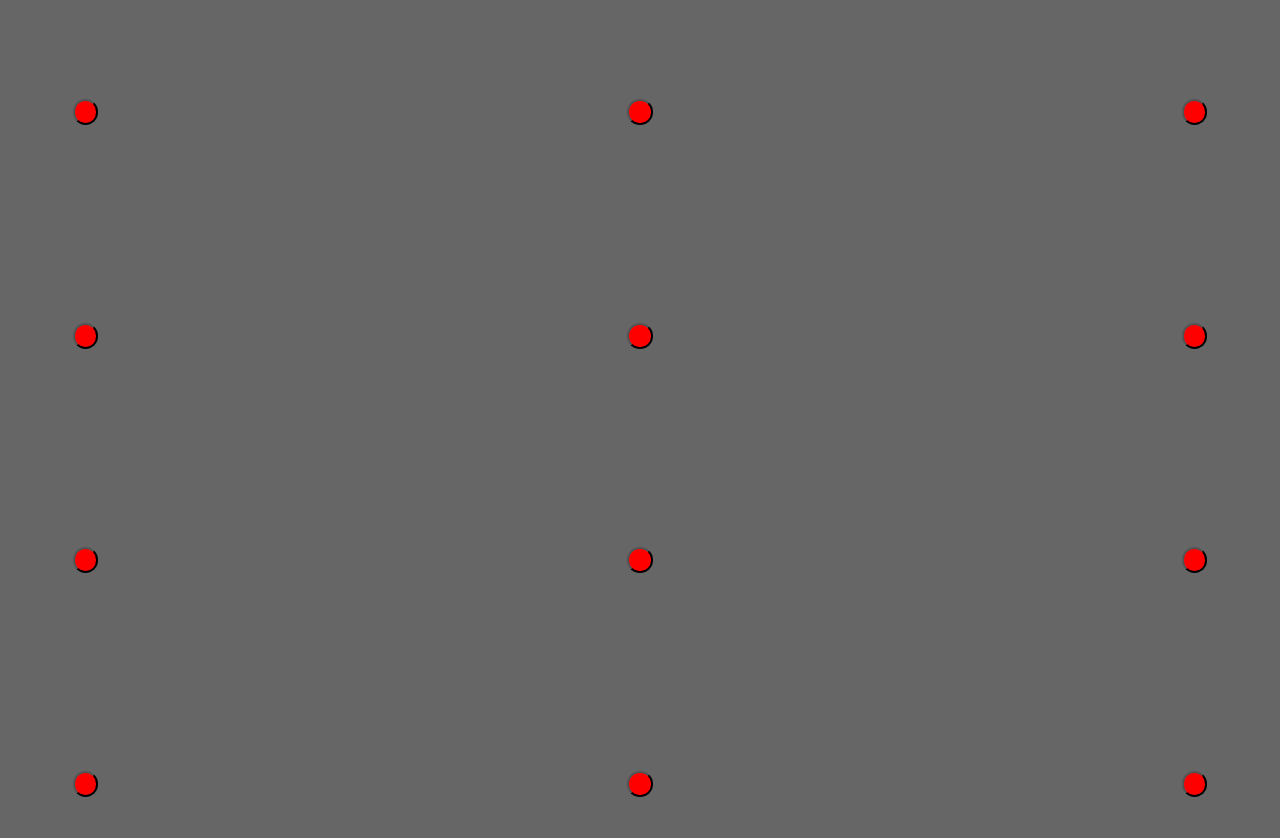
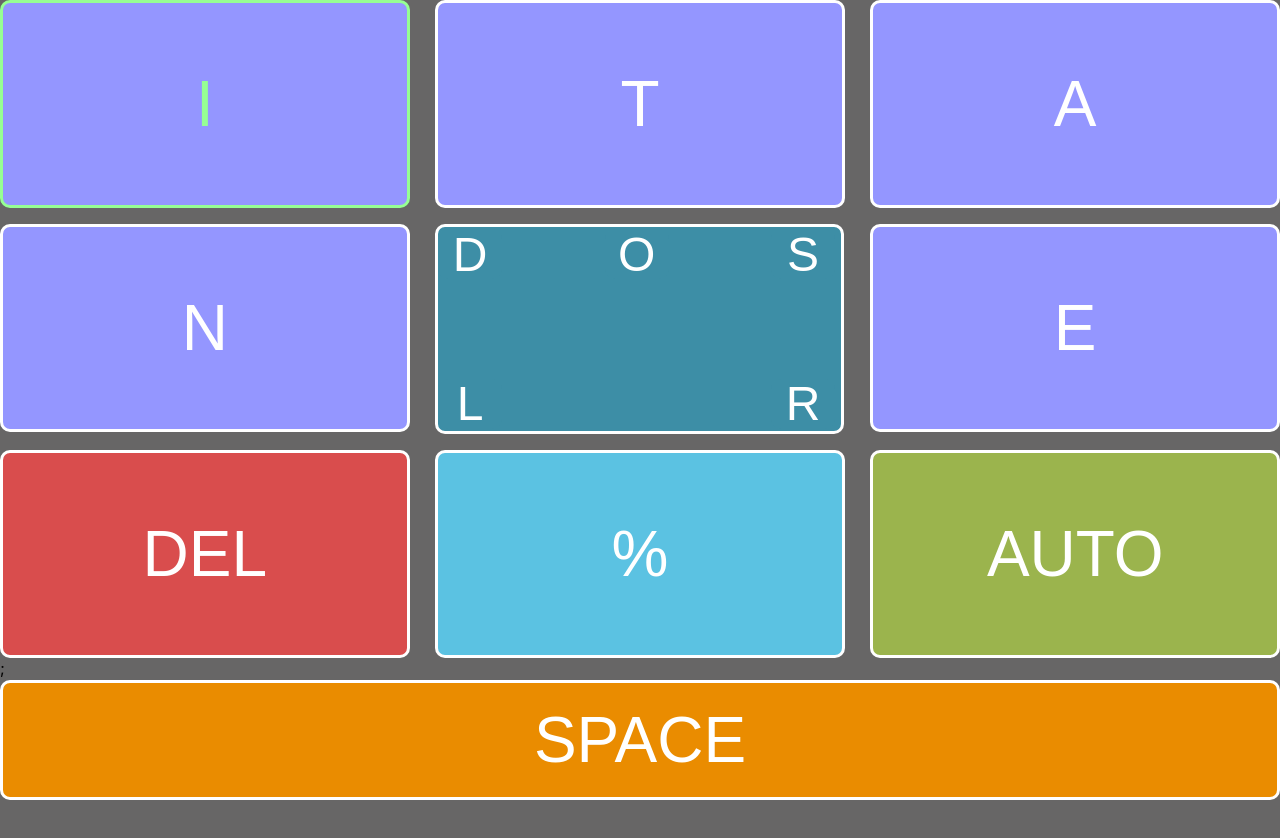
Before and after one commit to Spectre0911/Gaze-Based-LLM-Keyboard, a React (Create React App) app in the folder keyboard-app/: page / in a window 1280 px wide. Shown: the top 838 px of the page. After the commit the page ends 800 px from the top, so only its background shows below. Built offline with nearby package versions, Linux system fonts and the light colour scheme.

Commit message:
Minor upgrades

```diff
--- a/keyboard-app/src/App.css
+++ b/keyboard-app/src/App.css
@@ -5,7 +5,7 @@
   --button-min-height: 50px;
   --button-radius: 10px;
   --button-border: 0.25vw solid white;
-  --purple: #9496ff;
+  --purple: #ff9496;
   --light-blue: #9496ff;
   --dark-blue: #3d8ea6;
   --green: #00d1a0;
@@ -141,3 +141,18 @@ body {
   justify-items: center;
   align-items: center;
 }
+
+.calibration-container {
+  position: relative;
+  width: 100%;
+  height: 100%;
+}
+
+.calibration-dot {
+  position: absolute;
+  width: 20px; /* adjust size as needed */
+  height: 20px;
+  background-color: red; /* adjust color as needed */
+  border-radius: 50%;
+  cursor: pointer;
+}
--- a/keyboard-app/src/App.js
+++ b/keyboard-app/src/App.js
@@ -78,6 +78,7 @@ function App({ pred }) {
   const [lookingAt, setLookingAt] = useState("");
   const [buttons, setButtons] = useState([]);
   const [selected, setSelected] = useState(Array(10).fill(false));
+  const [selectedLetter, setSelectedLetter] = useState("");
 
   const allStates = [lightBlueStates, darkBlueStates];
   const zippedStates = twoDimZip(lightBlueStates, darkBlueStates);
@@ -126,6 +127,23 @@ function App({ pred }) {
   };
 
   useEffect(() => {
+    const handleSpaceBar = () => {
+      onDepress(selectedLetter);
+    };
+    const handleKeyDown = (event) => {
+      if (event.code === "Space") {
+        handleSpaceBar();
+      }
+    };
+
+    window.addEventListener("keydown", handleKeyDown);
+
+    return () => {
+      window.removeEventListener("keydown", handleKeyDown);
+    };
+  }, [selectedLetter]);
+
+  useEffect(() => {
     const letter = findLetterForPoint(pred, coordinateMap);
     setLookingAt(letter);
     // Highlight the letter on the keyboard
@@ -133,8 +151,8 @@ function App({ pred }) {
       setSelected((_) => {
         const newSelected = Array(10).fill(false);
         const index = letterIndexMap[letter];
-        console.log(index);
         newSelected[index] = true;
+        setSelectedLetter(letter);
         return newSelected;
       });
     }
@@ -147,6 +165,43 @@ function App({ pred }) {
     }));
   };
 
+  // WHEN SPACE BUTTON IS DEPRESSED
+  const onSpace = async () => {
+    console.log("Searching for: " + currentWord);
+    console.log("Current sentence: " + currentSentence);
+    var nextState = 1;
+    // Send currentWord to the backend
+    if (currentState === 0) {
+      try {
+        const response = await sendDataToFlask({
+          currentWord: currentWord,
+          currentSentence: currentSentence,
+        });
+        console.log("Response recieved");
+        console.log("Response from backend:", response);
+        setCurrentWordChoices([currentWord, ...response[1]]);
+        if (response[1].length === 1) {
+          setCurrentWord(response[1][0].toUpperCase());
+          setRightArrowCount(1);
+          nextState = 2;
+        }
+      } catch (error) {
+        console.error("Error sending word to backend:", error);
+      }
+      // Append space to current sentence
+      setCurrentState(nextState);
+    } else if (currentState === 1 || currentState === 2) {
+      setCurrentSentence([...allWords, currentWord].join(" "));
+      setCurrentState(3);
+      setAllWords([]);
+      setCurrentWord("");
+    } else if (currentState === 3) {
+      setCurrentSentence("");
+      setCurrentState(0);
+    }
+  };
+
+  // WHEN RIGHT ARROW IS CLICKED
   const onRightArrow = () => {
     if (rightArrowCount < currentWordChoices.length - 1) {
       setCurrentWord(currentWordChoices[rightArrowCount + 1].toUpperCase());
@@ -161,6 +216,7 @@ function App({ pred }) {
     }
   };
 
+  // WHEN LEFT ARROW IS CLICKED
   const onLeftArrow = () => {
     if (rightArrowCount === 1) {
       setCurrentState(1);
@@ -174,41 +230,52 @@ function App({ pred }) {
     setRightArrowCount(rightArrowCount - 1);
   };
 
+  // WHEN SWITCH IS CLICKED
+  const onSwitch = () => {
+    setRightArrowCount(0);
+    setCoordinateMap({});
+
+    if (currentState !== 0) {
+      setAllWords([...allWords, currentWord]);
+      setCurrentWord("");
+    }
+
+    setSwitchFace((prevSwitchFace) => (prevSwitchFace === 1 ? 0 : 1));
+    setButtonClass((prevClass) =>
+      prevClass === "light-blue-button"
+        ? "dark-blue-button"
+        : "light-blue-button"
+    );
+    if (currentState !== 0) {
+      setCurrentState(0);
+    }
+  };
+
+  // WHEN ANY TRIGGER IS DEPRESSED
   const onDepress = (label) => {
+    console.log(label);
     // RESET RIGHT ARROW CLICKS
     setRightArrowCount(0);
-
-    // // WHEN BACKSPACE IS PRESSED
-    // if (label === "DEL") {
-    //   // REMOVE LAST CHARACTER FROM RELEVANT STATES
-    //   // if (currentSentence.length > 0) {
-    //   //   setCurrentSentence(currentSentence.slice(0, -1));
-    //   // }
-    //   if (currentWord.length > 0) {
-    //     setCurrentWord(currentWord.slice(0, -1));
-    //   }
-    //   // IF CURRENT WORD IS EMPTY
-    //   else {
-    //     // IF THERE ARE STILL WORDS IN THE SENTENCE
-    //     if (allWords.l`ength > 0) {
-    //       // GET THE LAST WORD FROM THE LIST OF WORDS
-    //       var lastWord = allWords[allWords.length - 1];
-    //       // REMOVE THE LAST WORD FROM THE LIST OF WORDS
-    //       setAllWords(allWords.slice(0, -1));
-    //       // SET THE CURRENT WORD TO THE PREVIOUS WORD
-    //       setCurrentWord(lastWord);
-    //     }
-    //   }
-
-    //   console.log(currentWord);
-    // }
-
-    // WHEN A CHARACTER IS TYPED
-    if (label != "DEL") {
+    if (label === "DEL") {
+      if (currentWord.length > 0) {
+        setCurrentWord(currentWord.slice(0, -1));
+      } else {
+        if (allWords.length > 0) {
+          var lastWord = allWords[allWords.length - 1];
+          setAllWords(allWords.slice(0, -1));
+          setCurrentWord(lastWord);
+        }
+      }
+    } else if (label === "+") {
+      onSwitch();
+    } else if (label === "SPACE") {
+      console.log("SPACE");
+      onSpace();
+    } else if (label == "AUTO") {
+    } else {
       // IF RETURNING FROM A SPACE
       if (currentState != 0) {
         // WRITE THE CURRENT WORD TO THE LIST OF WORDS
-        setCurrentSentence(currentSentence + currentWord);
         setAllWords([...allWords, currentWord]);
         // OVERWRITE THE CURRENT WORD
         setCurrentWord(label);
@@ -220,8 +287,6 @@ function App({ pred }) {
     // ENSURE THAT WE ARE IN BASE STATE AFTER TYPING ANY CHARACTER
     setCurrentState(0);
   };
-
-  // console.log(zippedStates);
 
   // Initially create the buttons
   useEffect(() => {
@@ -236,25 +301,21 @@ function App({ pred }) {
             key="Switch"
             buttonClass={getOppositeColor(buttonClass)}
             buttonLabels={allStates[switchFace === 0 ? 1 : 0][0]}
-            currentWord={lookingAt}
-            setRightArrowCount={setRightArrowCount}
-            setCurrentSentence={setCurrentSentence}
-            setAllWords={setAllWords}
-            setCurrentWord={setCurrentWord}
-            setSwitchFace={setSwitchFace}
-            setButtonClass={setButtonClass}
-            setCurrentState={setCurrentState}
-            currentState={currentState}
-            currentSentence={currentSentence}
-            allWords={allWords}
-            setCoordinateMap={setCoordinateMap}
+            currentWord={currentWord}
+            onSwitch={onSwitch}
             sendCoords={updateCoords}
             selected={selected[i]}
           />
         );
       }
 
-      const { className, onClick, flip } = getButtonConfig(frontLabel);
+      let strokeLabel = frontLabel;
+
+      if (switchFace === 1) {
+        strokeLabel = backLabel;
+      }
+
+      const { className, onClick, flip } = getButtonConfig(strokeLabel);
 
       return (
         <TriggerButton
@@ -271,14 +332,13 @@ function App({ pred }) {
     });
 
     setButtons(buttons);
-  }, [switchFace, lookingAt]);
+  }, [switchFace, currentWord, currentState, lookingAt]);
 
   return (
     <div>
       <div className="grid-container">{buttons}</div>
-      <SpaceTriggerButton
+      <TriggerButton
         className={spaceClassName}
-        sendCoords={updateCoords}
         frontLabel={
           currentState === 0
             ? "SPACE"
@@ -286,18 +346,12 @@ function App({ pred }) {
             ? currentSentence
             : "."
         }
-        currentState={currentState}
-        setCurrentState={setCurrentState}
-        currentWord={currentWord}
-        setCurrentWord={setCurrentWord}
-        currentSentence={currentSentence}
-        setCurrentSentence={setCurrentSentence}
-        setRightArrowCount={setRightArrowCount}
-        setAllWords={setAllWords}
-        setCurrentWordChoices={setCurrentWordChoices}
-        sendDataToFlask={sendDataToFlask}
+        onClick={onSpace}
+        sendCoords={updateCoords}
+        flipCard={false}
+        flipped={false}
         selected={selected[9]}
-      />
+      />{" "}
       ;
     </div>
   );
--- a/keyboard-app/src/Calibration.js
+++ b/keyboard-app/src/Calibration.js
@@ -1,4 +1,4 @@
-import React, { useState } from "react";
+import React, { useState, useEffect } from "react";
 import Dot from "./Dot";
 import App from "./App";
 const Calibration = ({ prediction }) => {
@@ -9,7 +9,7 @@ const Calibration = ({ prediction }) => {
     setDotsClicked(dotsClicked + 1);
   };
 
-  if (dotsClicked === totalDots) {
+  if (dotsClicked !== totalDots) {
     return <App pred={prediction} />;
   }
 
--- a/keyboard-app/src/EyeTracking.js
+++ b/keyboard-app/src/EyeTracking.js
@@ -32,7 +32,8 @@ const EyeBlinkTracker = () => {
           setPrediction({ x: xprediction, y: yprediction });
         })
         .begin();
-      webgazer.showPredictionPoints(false);
+      webgazer.showPredictionPoints(true);
+      webgazer.saveDataAcrossSessions(false);
     }
   };
 
@@ -41,18 +42,6 @@ const EyeBlinkTracker = () => {
     loadWebGazer();
   }, []);
 
-  // const canvas = webgazer.getVideoElementCanvas();
-  // if (canvas) {
-  //   console.log("captured");
-  //   const capturedStream = canvas.captureStream(30); // 30 FPS
-  //   console.log(capturedStream);
-  //   setStream(capturedStream);
-  //   if (videoRef.current) {
-  //     console.log(videoRef);
-  //     videoRef.current.srcObject = stream;
-  //   }
-  // }
-
   return <Calibration prediction={prediction}></Calibration>;
 };
 
--- a/keyboard-app/src/SpaceTrigger.js
+++ b/keyboard-app/src/SpaceTrigger.js
@@ -16,6 +16,7 @@ const SpaceTriggerButton = ({
   currentSentence,
   currentState,
   selected,
+  allWords,
 }) => {
   const buttonRef = useRef(null);
 
@@ -41,11 +42,10 @@ const SpaceTriggerButton = ({
       } catch (error) {
         console.error("Error sending word to backend:", error);
       }
-
-      setCurrentSentence(currentSentence + " ");
+      // Append space to current sentence
       setCurrentState(nextState);
     } else if (currentState === 1 || currentState === 2) {
-      setCurrentSentence(currentSentence + currentWord);
+      setCurrentSentence([...allWords, currentWord].join(" "));
       setCurrentState(3);
       setAllWords([]);
       setCurrentWord("");
--- a/keyboard-app/src/Switch.jsx
+++ b/keyboard-app/src/Switch.jsx
@@ -4,42 +4,11 @@ const Switch = ({
   buttonClass,
   buttonLabels,
   currentWord,
-  setRightArrowCount,
-  setCurrentSentence,
-  setAllWords,
-  setCurrentWord,
-  setSwitchFace,
-  setButtonClass,
-  setCurrentState,
-  currentState,
-  currentSentence,
-  allWords,
-  setCoordinateMap,
+  onSwitch,
   sendCoords,
   selected,
 }) => {
   const frontButtonRef = useRef(null);
-
-  const onSwitch = () => {
-    setRightArrowCount(0);
-    setCoordinateMap({});
-
-    if (currentState !== 0) {
-      setCurrentSentence(currentSentence + currentWord);
-      setAllWords([...allWords, currentWord]);
-      setCurrentWord("");
-    }
-
-    setSwitchFace((prevSwitchFace) => (prevSwitchFace === 1 ? 0 : 1));
-    setButtonClass((prevClass) =>
-      prevClass === "light-blue-button"
-        ? "dark-blue-button"
-        : "light-blue-button"
-    );
-    if (currentState !== 0) {
-      setCurrentState(0);
-    }
-  };
 
   useEffect(() => {
     // Could probably calculate this a bit more intelligently in app.js
@@ -63,6 +32,34 @@ const Switch = ({
     return () => window.removeEventListener("resize", handleResize);
   });
 
+  const switchStyle = {
+    display: "grid",
+    gridTemplateRows: "1fr 1fr 1fr",
+    gridTemplateColumns: "1fr 1fr 1fr",
+    height: "25.5vh",
+    width: "31.5vw",
+    gap: "2.5vh 7.5vw",
+    backgroundColor:
+      buttonClass === "light-blue-button" ? "#9496ff" : "#3d8ea6",
+  };
+
+  const currentWordStyle = {
+    gridColumn: "1 / -1",
+    textAlign: "center",
+    color: selected ? "#96ff94" : "white",
+
+    backgroundColor:
+      buttonClass === "light-blue-button" ? "#9496ff" : "#3d8ea6",
+
+    fontSize: "4rem", // Example font size
+    border: "none",
+    height: "5vh",
+  };
+
+  const buttonClassName = `flex-center-button ${buttonClass}-small ${
+    selected ? "selected" : ""
+  }`;
+
   return (
     <div
       ref={frontButtonRef}
@@ -72,50 +69,16 @@ const Switch = ({
           : "flex-center-button switch-button"
       }
       onClick={onSwitch}
-      style={{
-        display: "grid",
-        gridTemplateRows: "1fr 1fr 1fr",
-        gridTemplateColumns: "1fr 1fr 1fr",
-        height: "25.5vh",
-        width: "31.5vw",
-        gap: "2.5vh 7.5vw",
-        backgroundColor:
-          buttonClass === "light-blue-button" ? "#9496ff" : "#3d8ea6",
-      }}
+      style={switchStyle}
     >
-      <button className={`flex-center-button ${buttonClass}-small`}>
-        {buttonLabels[0]}
-      </button>
-      <button className={`flex-center-button ${buttonClass}-small`}>
-        {buttonLabels[1]}
-      </button>
-      <button className={`flex-center-button ${buttonClass}-small`}>
-        {buttonLabels[2]}
-      </button>
+      <button className={buttonClassName}>{buttonLabels[0]}</button>
+      <button className={buttonClassName}>{buttonLabels[1]}</button>
+      <button className={buttonClassName}>{buttonLabels[2]}</button>
       {/* Display currentWord */}
-      <button
-        style={{
-          gridColumn: "1 / -1",
-          textAlign: "center",
-          color: "white",
-
-          backgroundColor:
-            buttonClass === "light-blue-button" ? "#9496ff" : "#3d8ea6",
-
-          fontSize: "4rem", // Example font size
-          border: "none",
-          height: "5vh",
-        }}
-      >
-        {currentWord}
-      </button>
-      <button className={`flex-center-button ${buttonClass}-small`}>
-        {buttonLabels[3]}
-      </button>
+      <button style={currentWordStyle}>{currentWord}</button>
+      <button className={buttonClassName}>{buttonLabels[3]}</button>
       <div /> {/* Empty div for spacing, no need for flex: 1 */}
-      <button className={`flex-center-button ${buttonClass}-small`}>
-        {buttonLabels[5]}
-      </button>
+      <button className={buttonClassName}>{buttonLabels[5]}</button>
     </div>
   );
 };
```
Also changed, not shown: 1 other file (tests, documents, lock files or other folders).
